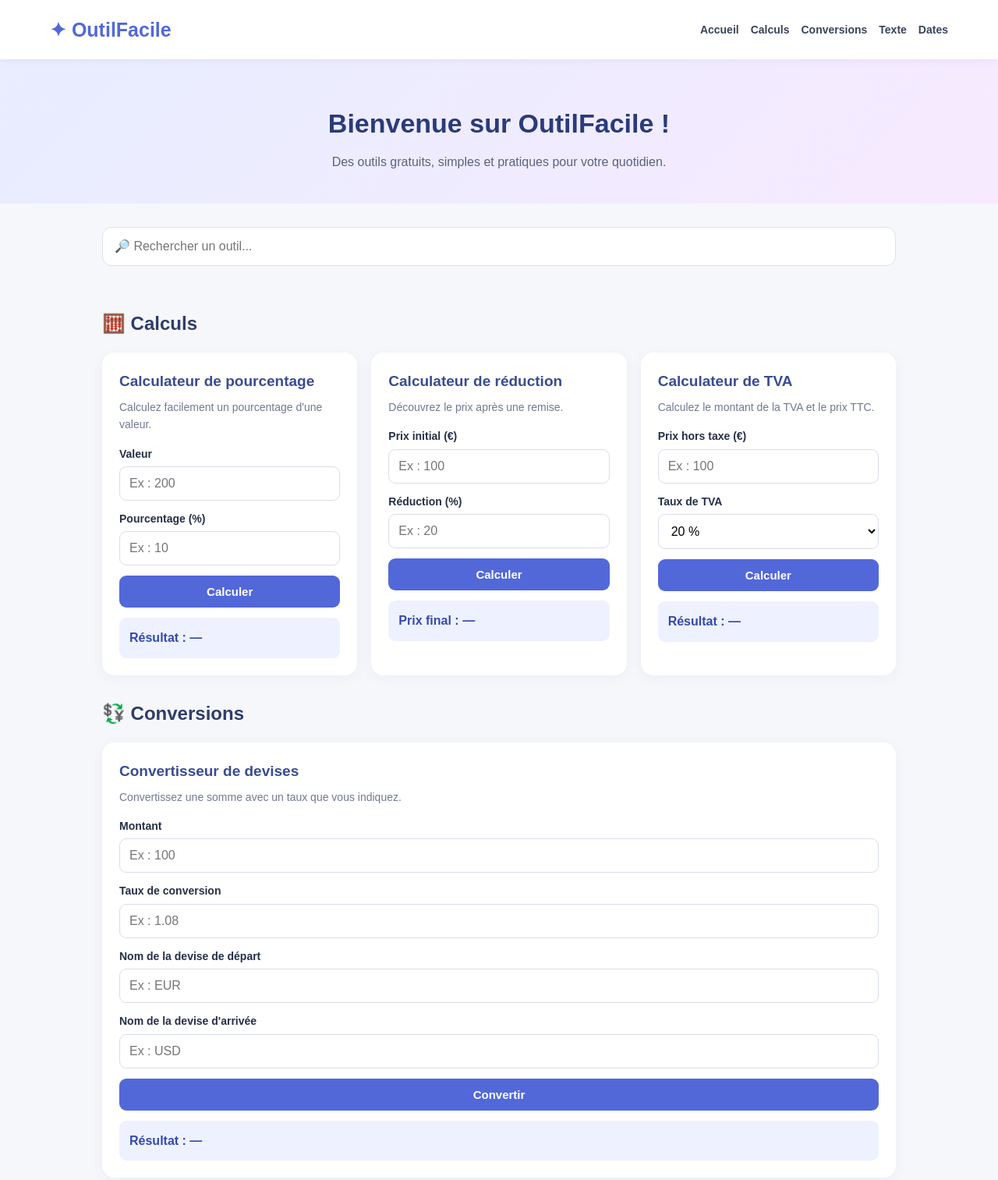
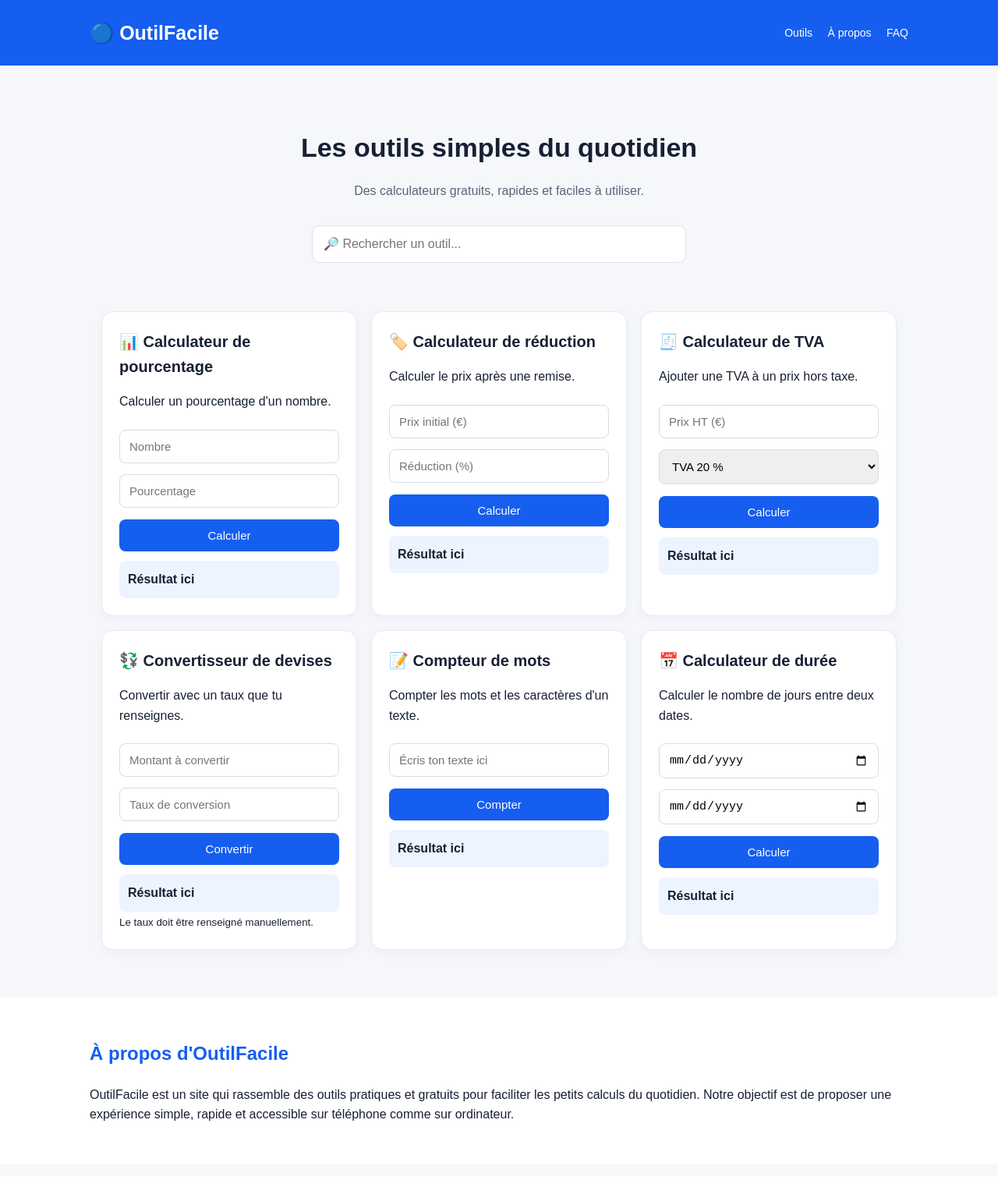
Before and after one commit to bnpygmp96b-star/outilfacile, a plain HTML site: page index.html in a window 1280 px wide. Shown: the top 1513 px of the page at 78% size. Drawn offline with Linux system fonts and the light colour scheme.

Commit message:
Update index.html

```diff
--- a/index.html
+++ b/index.html
@@ -6,69 +6,231 @@
 
 <head>
 
-<meta charset="UTF-8">
+  <meta charset="UTF-8">
 
-<meta name="viewport" content="width=device-width, initial-scale=1.0">
+  <meta name="viewport" content="width=device-width, initial-scale=1.0">
 
-<meta name="description" content="OutilFacile : des calculateurs et outils gratuits pour simplifier votre quotidien.">
+  <meta name="description" content="OutilFacile : des outils gratuits et simples pour calculer des pourcentages, réductions, TVA, compter des mots et calculer des durées.">
 
-<title>OutilFacile - Les outils gratuits du quotidien</title>
+  <meta name="theme-color" content="#155eef">
 
-<style>
+  <title>OutilFacile - Les outils gratuits du quotidien</title>
 
-*{box-sizing:border-box;margin:0;padding:0}
+  <link rel="canonical" href="https://bnpygmp96b-star.github.io/outilfacile/">
 
-html{scroll-behavior:smooth}
+  <style>
 
-body{font-family:Arial,sans-serif;background:#f5f7fb;color:#253047;line-height:1.6}
+    * { box-sizing: border-box; }
 
-header{background:#fff;padding:18px 5%;display:flex;justify-content:space-between;align-items:center;flex-wrap:wrap;gap:12px;box-shadow:0 2px 12px #0000000c;position:sticky;top:0;z-index:10}
+    body {
 
-.logo{font-size:25px;font-weight:800;color:#5268d9}
+      margin: 0;
 
-nav{display:flex;gap:15px;flex-wrap:wrap}
+      font-family: Arial, sans-serif;
 
-nav a{color:#39445c;text-decoration:none;font-size:14px;font-weight:bold}
+      color: #172033;
 
-nav a:hover{color:#5268d9}
+      background: #f5f7fb;
 
-.hero{text-align:center;padding:55px 18px 40px;background:linear-gradient(135deg,#e8edff,#f7eaff)}
+      line-height: 1.6;
 
-.hero h1{font-size:34px;color:#293b79;margin-bottom:10px}
+    }
 
-.hero p{color:#59647d}
+    header {
 
-.container{max-width:1050px;margin:30px auto;padding:0 16px}
+      background: #155eef;
 
-.search{width:100%;padding:15px;border:1px solid #dce1ed;border-radius:12px;font-size:16px;margin-bottom:25px}
+      color: white;
 
-.section-title{font-size:24px;margin:30px 0 18px;color:#303d68}
+      padding: 22px 18px;
 
-.grid{display:grid;grid-template-columns:repeat(auto-fit,minmax(260px,1fr));gap:18px}
+    }
 
-.card{background:white;padding:22px;border-radius:16px;box-shadow:0 4px 18px #1c2b4d0b}
+    .container { max-width: 1050px; margin: auto; }
 
-.card h3{font-size:19px;margin-bottom:6px;color:#394c91}
+    .top {
 
-.card p{font-size:14px;color:#707a90;margin-bottom:15px}
+      display: flex;
 
-label{display:block;font-size:14px;font-weight:bold;margin:12px 0 5px}
+      justify-content: space-between;
 
-input,select{width:100%;padding:12px;border:1px solid #d9deea;border-radius:9px;font-size:16px;background:#fff}
+      align-items: center;
 
-button{border:0;background:#5268d9;color:white;padding:12px 17px;border-radius:9px;font-size:15px;font-weight:bold;cursor:pointer;margin-top:13px;width:100%}
+      gap: 15px;
 
-button:hover{background:#3e53bd}
+      flex-wrap: wrap;
 
-.result{background:#eef1ff;padding:13px;border-radius:9px;margin-top:13px;font-weight:bold;color:#344aab;overflow-wrap:anywhere}
+    }
 
-.hidden{display:none!important}
+    .logo { font-size: 25px; font-weight: bold; }
 
-footer{text-align:center;padding:30px 15px;color:#788198;font-size:13px;margin-top:40px}
+    nav a {
 
-@media(max-width:600px){header{justify-content:center}nav{justify-content:center;gap:12px}.hero h1{font-size:27px}}
+      color: white;
 
-</style>
+      text-decoration: none;
+
+      margin-left: 15px;
+
+      font-size: 14px;
+
+    }
+
+    .hero {
+
+      text-align: center;
+
+      padding: 55px 15px 35px;
+
+    }
+
+    .hero h1 { font-size: 34px; margin-bottom: 10px; }
+
+    .hero p { color: #596579; }
+
+    .search {
+
+      width: 100%;
+
+      max-width: 480px;
+
+      padding: 14px;
+
+      border: 1px solid #dce2ed;
+
+      border-radius: 10px;
+
+      font-size: 16px;
+
+      margin-top: 15px;
+
+    }
+
+    .tools {
+
+      display: grid;
+
+      grid-template-columns: repeat(auto-fit, minmax(260px, 1fr));
+
+      gap: 18px;
+
+      padding: 20px 15px 45px;
+
+    }
+
+    .card {
+
+      background: white;
+
+      border: 1px solid #e5eaf2;
+
+      border-radius: 15px;
+
+      padding: 22px;
+
+      box-shadow: 0 4px 15px rgba(20, 40, 80, .04);
+
+    }
+
+    .card h2 { font-size: 20px; margin-top: 0; }
+
+    input, select {
+
+      width: 100%;
+
+      padding: 12px;
+
+      margin: 7px 0;
+
+      border: 1px solid #d5dce8;
+
+      border-radius: 8px;
+
+      font-size: 15px;
+
+    }
+
+    button {
+
+      width: 100%;
+
+      padding: 12px;
+
+      margin-top: 8px;
+
+      background: #155eef;
+
+      color: white;
+
+      border: 0;
+
+      border-radius: 8px;
+
+      font-size: 15px;
+
+      cursor: pointer;
+
+    }
+
+    button:hover { background: #104bc2; }
+
+    .result {
+
+      background: #edf4ff;
+
+      padding: 11px;
+
+      border-radius: 8px;
+
+      margin-top: 12px;
+
+      min-height: 42px;
+
+      font-weight: bold;
+
+      overflow-wrap: anywhere;
+
+    }
+
+    section.info {
+
+      background: white;
+
+      padding: 35px 20px;
+
+      margin-top: 15px;
+
+    }
+
+    section.info h2 { color: #155eef; }
+
+    .faq-item { margin: 18px 0; }
+
+    footer {
+
+      text-align: center;
+
+      background: #172033;
+
+      color: white;
+
+      padding: 25px 15px;
+
+      font-size: 14px;
+
+    }
+
+    footer a { color: white; }
+
+    @media(max-width: 600px) {
+
+      .hero h1 { font-size: 27px; }
+
+      nav a { margin: 0 8px 0 0; }
+
+    }
+
+  </style>
 
 </head>
 
@@ -76,261 +238,335 @@ footer{text-align:center;padding:30px 15px;color:#788198;font-size:13px;margin-t
 
 <header>
 
-<div class="logo">✦ OutilFacile</div>
+  <div class="container top">
 
-<nav>
+    <div class="logo">🔵 OutilFacile</div>
 
-<a href="#accueil">Accueil</a>
+    <nav>
 
-<a href="#calculs">Calculs</a>
+      <a href="#outils">Outils</a>
 
-<a href="#conversions">Conversions</a>
+      <a href="#apropos">À propos</a>
 
-<a href="#texte">Texte</a>
+      <a href="#faq">FAQ</a>
 
-<a href="#dates">Dates</a>
+    </nav>
 
-</nav>
+  </div>
 
 </header>
 
-<section class="hero" id="accueil">
+<main>
 
-<h1>Bienvenue sur OutilFacile !</h1>
+  <div class="hero container">
 
-<p>Des outils gratuits, simples et pratiques pour votre quotidien.</p>
+    <h1>Les outils simples du quotidien</h1>
 
-</section>
+    <p>Des calculateurs gratuits, rapides et faciles à utiliser.</p>
 
-<main class="container">
+    <input class="search" id="search" type="search"
 
-<input class="search" id="search" type="search" placeholder="🔎 Rechercher un outil..." oninput="filterTools()">
+      placeholder="🔎 Rechercher un outil..."
 
-<h2 class="section-title" id="calculs">🧮 Calculs</h2>
+      oninput="searchTools()">
 
-<div class="grid">
+  </div>
 
-<div class="card tool" data-name="pourcentage calcul pourcentage">
+  <div class="tools container" id="outils">
 
-<h3>Calculateur de pourcentage</h3>
+    <div class="card" data-name="pourcentage">
 
-<p>Calculez facilement un pourcentage d'une valeur.</p>
+      <h2>📊 Calculateur de pourcentage</h2>
 
-<label>Valeur</label><input id="pval" type="number" placeholder="Ex : 200">
+      <p>Calculer un pourcentage d'un nombre.</p>
 
-<label>Pourcentage (%)</label><input id="ppct" type="number" placeholder="Ex : 10">
+      <input type="number" id="p1" placeholder="Nombre">
 
-<button onclick="percentage()">Calculer</button>
+      <input type="number" id="p2" placeholder="Pourcentage">
 
-<div class="result" id="pres">Résultat : —</div>
+      <button onclick="percentage()">Calculer</button>
 
-</div>
+      <div class="result" id="r1">Résultat ici</div>
 
-<div class="card tool" data-name="réduction remise promotion prix solde">
+    </div>
 
-<h3>Calculateur de réduction</h3>
+    <div class="card" data-name="reduction remise prix">
 
-<p>Découvrez le prix après une remise.</p>
+      <h2>🏷️ Calculateur de réduction</h2>
 
-<label>Prix initial (€)</label><input id="rval" type="number" placeholder="Ex : 100">
+      <p>Calculer le prix après une remise.</p>
 
-<label>Réduction (%)</label><input id="rpct" type="number" placeholder="Ex : 20">
+      <input type="number" id="d1" placeholder="Prix initial (€)">
 
-<button onclick="discount()">Calculer</button>
+      <input type="number" id="d2" placeholder="Réduction (%)">
 
-<div class="result" id="rres">Prix final : —</div>
+      <button onclick="discount()">Calculer</button>
 
-</div>
+      <div class="result" id="r2">Résultat ici</div>
 
-<div class="card tool" data-name="tva taxe">
+    </div>
 
-<h3>Calculateur de TVA</h3>
+    <div class="card" data-name="tva taxe">
 
-<p>Calculez le montant de la TVA et le prix TTC.</p>
+      <h2>🧾 Calculateur de TVA</h2>
 
-<label>Prix hors taxe (€)</label><input id="tval" type="number" placeholder="Ex : 100">
+      <p>Ajouter une TVA à un prix hors taxe.</p>
 
-<label>Taux de TVA</label>
+      <input type="number" id="t1" placeholder="Prix HT (€)">
 
-<select id="ttaux">
+      <select id="t2">
 
-<option value="20">20 %</option>
+        <option value="20">TVA 20 %</option>
 
-<option value="10">10 %</option>
+        <option value="10">TVA 10 %</option>
 
-<option value="5.5">5,5 %</option>
+        <option value="5.5">TVA 5,5 %</option>
 
-<option value="2.1">2,1 %</option>
+        <option value="2.1">TVA 2,1 %</option>
 
-</select>
+      </select>
 
-<button onclick="vat()">Calculer</button>
+      <button onclick="vat()">Calculer</button>
 
-<div class="result" id="tres">Résultat : —</div>
+      <div class="result" id="r3">Résultat ici</div>
 
-</div>
+    </div>
 
-</div>
+    <div class="card" data-name="devise monnaie conversion">
 
-<h2 class="section-title" id="conversions">💱 Conversions</h2>
+      <h2>💱 Convertisseur de devises</h2>
 
-<div class="grid">
+      <p>Convertir avec un taux que tu renseignes.</p>
 
-<div class="card tool" data-name="convertisseur devises monnaie euro dollar">
+      <input type="number" id="c1" placeholder="Montant à convertir">
 
-<h3>Convertisseur de devises</h3>
+      <input type="number" id="c2" placeholder="Taux de conversion">
 
-<p>Convertissez une somme avec un taux que vous indiquez.</p>
+      <button onclick="currency()">Convertir</button>
 
-<label>Montant</label><input id="cval" type="number" placeholder="Ex : 100">
+      <div class="result" id="r4">Résultat ici</div>
 
-<label>Taux de conversion</label><input id="crate" type="number" step="any" placeholder="Ex : 1.08">
+      <small>Le taux doit être renseigné manuellement.</small>
 
-<label>Nom de la devise de départ</label><input id="cfrom" placeholder="Ex : EUR">
+    </div>
 
-<label>Nom de la devise d'arrivée</label><input id="cto" placeholder="Ex : USD">
+    <div class="card" data-name="mots caractères texte compteur">
 
-<button onclick="currency()">Convertir</button>
+      <h2>📝 Compteur de mots</h2>
 
-<div class="result" id="cres">Résultat : —</div>
+      <p>Compter les mots et les caractères d'un texte.</p>
 
-</div>
+      <input type="text" id="wordText" placeholder="Écris ton texte ici">
 
-</div>
+      <button onclick="countWords()">Compter</button>
 
-<h2 class="section-title" id="texte">✍️ Texte</h2>
+      <div class="result" id="r5">Résultat ici</div>
 
-<div class="grid">
+    </div>
 
-<div class="card tool" data-name="compteur mots caractères texte lettres">
+    <div class="card" data-name="date durée jours temps">
 
-<h3>Compteur de mots et caractères</h3>
+      <h2>📅 Calculateur de durée</h2>
 
-<p>Comptez les mots et les caractères de votre texte.</p>
+      <p>Calculer le nombre de jours entre deux dates.</p>
 
-<label>Votre texte</label>
+      <input type="date" id="date1">
 
-<textarea id="words" rows="5" style="width:100%;padding:12px;border:1px solid #d9deea;border-radius:9px;font:16px Arial" oninput="countWords()" placeholder="Écrivez votre texte ici..."></textarea>
+      <input type="date" id="date2">
 
-<div class="result" id="wres">Mots : 0 | Caractères : 0</div>
+      <button onclick="duration()">Calculer</button>
 
-</div>
+      <div class="result" id="r6">Résultat ici</div>
 
-</div>
+    </div>
 
-<h2 class="section-title" id="dates">📅 Dates</h2>
+  </div>
 
-<div class="grid">
+  <section class="info" id="apropos">
 
-<div class="card tool" data-name="date durée jours calendrier différence">
+    <div class="container">
 
-<h3>Calculateur de durée entre deux dates</h3>
+      <h2>À propos d'OutilFacile</h2>
 
-<p>Découvrez le nombre de jours entre deux dates.</p>
+      <p>OutilFacile est un site qui rassemble des outils pratiques et gratuits pour faciliter les petits calculs du quotidien. Notre objectif est de proposer une expérience simple, rapide et accessible sur téléphone comme sur ordinateur.</p>
 
-<label>Date de début</label><input type="date" id="date1">
+    </div>
 
-<label>Date de fin</label><input type="date" id="date2">
+  </section>
 
-<button onclick="dateDiff()">Calculer</button>
+  <section class="info" id="faq">
 
-<div class="result" id="dres">Durée : —</div>
+    <div class="container">
 
-</div>
+      <h2>Questions fréquentes</h2>
 
-</div>
+      <div class="faq-item">
+
+        <strong>Les outils sont-ils gratuits ?</strong>
+
+        <p>Oui, les outils proposés sur OutilFacile sont gratuits.</p>
+
+      </div>
+
+      <div class="faq-item">
+
+        <strong>Faut-il créer un compte ?</strong>
+
+        <p>Non, tu peux utiliser les calculateurs directement.</p>
+
+      </div>
+
+      <div class="faq-item">
+
+        <strong>Le site fonctionne-t-il sur téléphone ?</strong>
+
+        <p>Oui, le site est adapté aux téléphones et aux ordinateurs.</p>
+
+      </div>
+
+      <div class="faq-item">
+
+        <strong>Le convertisseur utilise-t-il les taux en direct ?</strong>
+
+        <p>Non, le taux de conversion doit être renseigné manuellement.</p>
+
+      </div>
+
+    </div>
+
+  </section>
 
 </main>
 
 <footer>
 
-<p>© 2026 OutilFacile - Tous droits réservés.</p>
+  <p>© 2026 OutilFacile - Tous droits réservés.</p>
 
-<p>Des outils gratuits pour vous simplifier la vie.</p>
+  <p>Un outil simple pour chaque jour.</p>
 
 </footer>
 
 <script>
 
-function number(id){return Number(document.getElementById(id).value)}
+function val(id) {
 
-function percentage(){
-
-let v=number('pval'),p=number('ppct');
-
-document.getElementById('pres').textContent='Résultat : '+(v*p/100).toLocaleString('fr-FR',{maximumFractionDigits:2});
+  return Number(document.getElementById(id).value);
 
 }
 
-function discount(){
+function money(n) {
 
-let v=number('rval'),p=number('rpct');
+  return n.toLocaleString("fr-FR", {
 
-if(p<0||p>100){document.getElementById('rres').textContent='Entrez une réduction entre 0 et 100 %.';return}
+    minimumFractionDigits: 2,
 
-let result=v*(1-p/100);
+    maximumFractionDigits: 2
 
-document.getElementById('rres').textContent='Prix final : '+result.toLocaleString('fr-FR',{minimumFractionDigits:2,maximumFractionDigits:2})+' €';
+  }) + " €";
 
 }
 
-function vat(){
+function percentage() {
 
-let v=number('tval'),p=number('ttaux');
+  let a = val("p1"), b = val("p2");
 
-let tax=v*p/100;
+  document.getElementById("r1").textContent =
 
-document.getElementById('tres').textContent='TVA : '+tax.toFixed(2)+' € | TTC : '+(v+tax).toFixed(2)+' €';
+    "Résultat : " + (a * b / 100).toLocaleString("fr-FR");
 
 }
 
-function currency(){
+function discount() {
 
-let v=number('cval'),r=number('crate');
+  let a = val("d1"), b = val("d2");
 
-let from=document.getElementById('cfrom').value.trim().toUpperCase();
+  let result = a * (1 - b / 100);
 
-let to=document.getElementById('cto').value.trim().toUpperCase();
+  document.getElementById("r2").textContent =
 
-if(!from||!to||r<=0){document.getElementById('cres').textContent='Indiquez les devises et un taux positif.';return}
-
-document.getElementById('cres').textContent=v+' '+from+' = '+(v*r).toLocaleString('fr-FR',{maximumFractionDigits:2})+' '+to;
+    "Prix final : " + money(result);
 
 }
 
-function countWords(){
+function vat() {
 
-let t=document.getElementById('words').value.trim();
+  let a = val("t1"), b = val("t2");
 
-let words=t?t.split(/\s+/).length:0;
+  document.getElementById("r3").textContent =
 
-document.getElementById('wres').textContent='Mots : '+words+' | Caractères : '+document.getElementById('words').value.length;
+    "Prix TTC : " + money(a * (1 + b / 100));
 
 }
 
-function dateDiff(){
+function currency() {
 
-let a=document.getElementById('date1').value,b=document.getElementById('date2').value;
+  let a = val("c1"), b = val("c2");
 
-if(!a||!b){document.getElementById('dres').textContent='Choisissez les deux dates.';return}
+  document.getElementById("r4").textContent =
 
-let start=new Date(a+'T12:00:00'),end=new Date(b+'T12:00:00');
+    "Montant converti : " + (a * b).toLocaleString("fr-FR", {
 
-let days=Math.round(Math.abs(end-start)/86400000);
+      maximumFractionDigits: 4
 
-document.getElementById('dres').textContent='Durée : '+days+' jour(s)';
+    });
 
 }
 
-function filterTools(){
+function countWords() {
 
-let q=document.getElementById('search').value.toLowerCase().trim();
+  let text = document.getElementById("wordText").value.trim();
 
-document.querySelectorAll('.tool').forEach(card=>{
+  let words = text ? text.split(/\s+/).length : 0;
 
-card.classList.toggle('hidden',!card.textContent.toLowerCase().includes(q)&&!card.dataset.name.includes(q));
+  document.getElementById("r5").textContent =
 
-});
+    words + " mot(s) • " + text.length + " caractère(s)";
+
+}
+
+function duration() {
+
+  let a = document.getElementById("date1").value;
+
+  let b = document.getElementById("date2").value;
+
+  if (!a || !b) {
+
+    document.getElementById("r6").textContent =
+
+      "Choisis les deux dates.";
+
+    return;
+
+  }
+
+  let days = Math.abs(
+
+    (Date.parse(b + "T00:00:00") -
+
+     Date.parse(a + "T00:00:00")) / 86400000
+
+  );
+
+  document.getElementById("r6").textContent =
+
+    days + " jour(s) entre les deux dates.";
+
+}
+
+function searchTools() {
+
+  let q = document.getElementById("search").value.toLowerCase();
+
+  document.querySelectorAll(".card").forEach(card => {
+
+    card.style.display =
+
+      card.dataset.name.includes(q) ||
+
+      card.textContent.toLowerCase().includes(q) ? "" : "none";
+
+  });
 
 }
 
```
